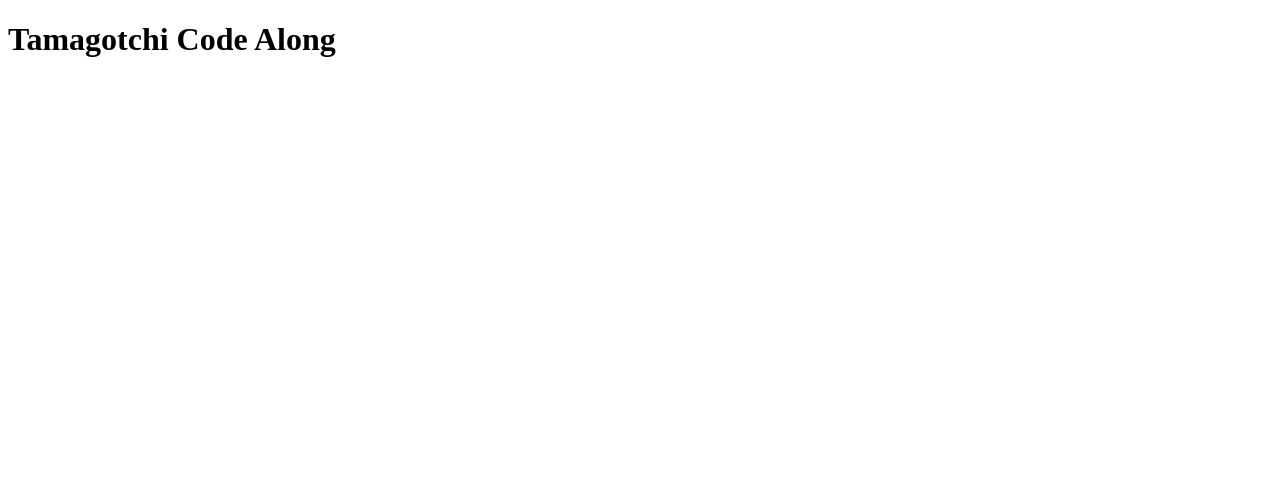
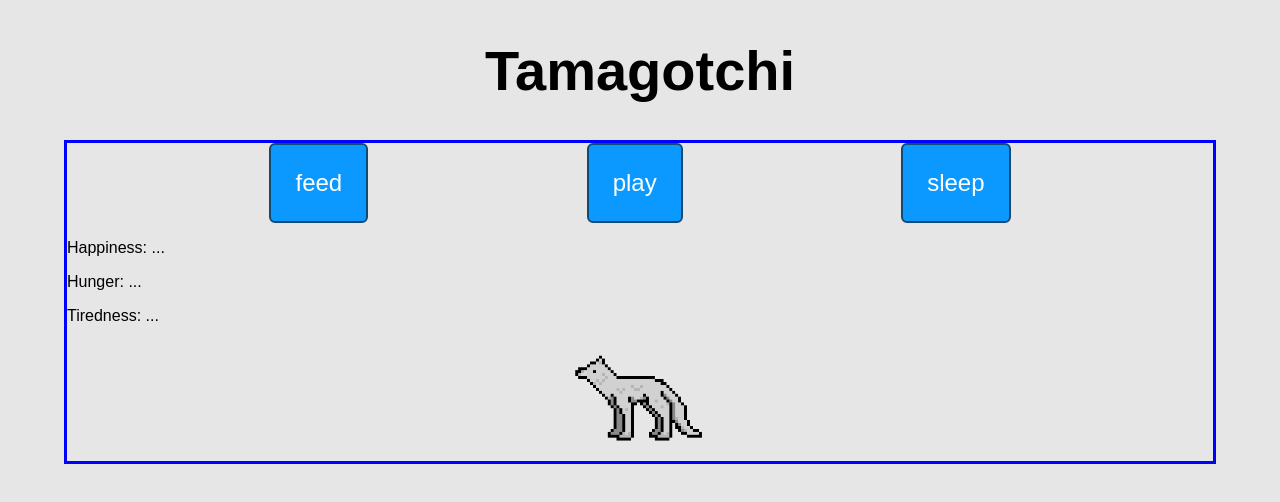
Before and after one commit to vachhaniparth96/build-a-game-tamagotchi-starter, a plain HTML site: page index.html in a window 1280 px wide. Drawn offline with Linux system fonts and the light colour scheme.

Commit message:
Basic HTML and CSS layout done

```diff
--- a/css/style.css
+++ b/css/style.css
@@ -1,11 +1,62 @@
 /* global styles  */
+* {
+    box-sizing: border-box;
+    /* border: 1px solid red; */
+}
 
 /* element styles */
 
+body {
+    /* fonts */
+    min-height: 100vh;
+    background-color: #e6e6e6;
+    font-family: Arial, Helvetica, sans-serif;
+    font-size: 16px; /* reference size for 16px is 1rem */
+    margin: 0;
+}
+
+h1 {
+    font-size: 3.5rem;
+    /* margin: 0; */
+}
 /* layout */
+.container {
+    border: 3px solid blue;
+    width: 90vw;
+    margin: 0 auto;
+
+}
+
+.button-wrapper {
+    display: flex;
+    justify-content: space-evenly;
+    gap: 1rem;
+}
+
+.stats-wrapper {
+
+}
+
+.game-state-wrapper {
+    display: flex;
+    justify-content: center;
+    align-items: center;
+}
 
 /* headings */
-
+.game-title {
+    text-align: center;
+}
 /* buttons */
-
+.button-wrapper button {
+    background-color: #0b99ff;
+    color: white;
+    padding: 1.5rem;
+    font-size: 1.5rem;
+    border-radius: 6px;
+    border: 2px solid #134a71
+}
 /* images */
+.game-graphic {
+    max-height: 15vmin;
+}
--- a/index.html
+++ b/index.html
@@ -4,13 +4,35 @@
 <head>
     <meta charset="UTF-8">
     <meta name="viewport" content="width=device-width, initial-scale=1.0">
-    <title>Document</title>
+    <title>Tamagotchi Code Along</title>
     <link rel="stylesheet" href="css/style.css">
     <script src="./js/main.js" defer></script>
 </head>
 
 <body>
-        <h1>Tamagotchi Code Along</h1>
+    <header>
+        <h1 class="game-title">Tamagotchi</h1>
+    </header>
+        <main class="container">
+        <section id="button-display" class="button-wrapper">
+            <!-- button wrapper -->
+            <button>feed</button>
+            <button>play</button>
+            <button>sleep</button>
+        </section>
+
+        <section id="stat-display" class ="stat-wrapper">
+            <!-- stat wrapper -->
+            <p>Happiness: <span id="boredom-stat">...</span></p>
+            <p>Hunger: <span id="hunger-stat">...</span></p>
+            <p>Tiredness: <span id="sleepiness-stat">...</span></p>
+        </section>
+
+        <section id="game-state" class="game-state-wrapper">
+            <!-- Game State -> UI -> user interfance for seeing changes to the game -->
+            <img src="./imgs/wolf-1.png" alt="wolf" id="wolf" class="game-graphic">
+        </section>
+        </main>
 </body>
 
 </html>
```
